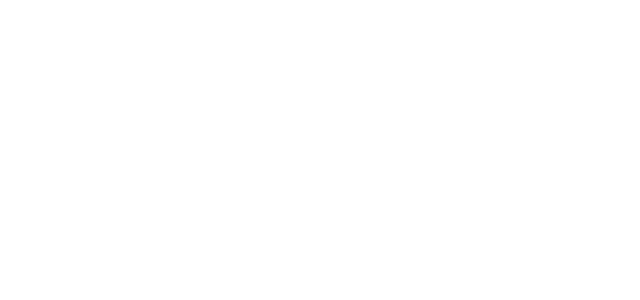
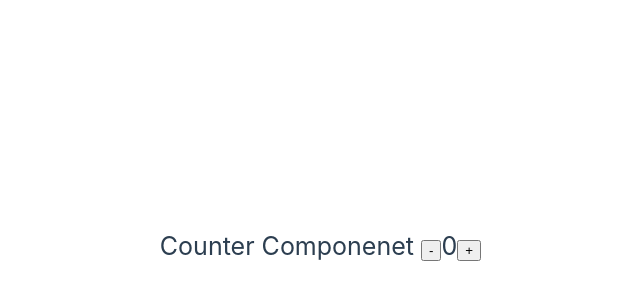
Before and after one commit to we-atul-s001/vue-training-course, a Vue app: page / in a window 1280 px wide. Shown: the part 154-454 px from the top of the page, without its empty margins (159-799 px from the left). Built offline with nearby package versions, Linux system fonts and the light colour scheme.

Commit message:
Counter Component with help of option api

```diff
--- a/src/App.vue
+++ b/src/App.vue
@@ -1,3 +1,3 @@
 <template>
-
+    <counter></counter>
 </template>
--- a/src/components/Counter.vue
+++ b/src/components/Counter.vue
@@ -1,9 +1,35 @@
 <template>
-    <div>
-        Counter Componenet
+  <div class="text-center">
+    Counter Componenet
 
-        <button @click.prevent="decrease">-</button>
-        <span>0</span>
-        <button>+</button>
-    </div>
+    <button @click.prevent="decreaseCounter()">-</button>
+    <span>{{ counter }}</span>
+    <button @click.prevent="increaseCounter()">+</button>
+  </div>
 </template>
+<style>
+.text-center {
+    text-align: center;
+    font-size: 25px;
+}
+</style>
+<script>
+export default{
+    data() {
+        return {
+            counter: 0
+        };
+    },
+    methods: {
+        decreaseCounter()
+        {
+            this.counter--;
+        },
+
+        increaseCounter()
+        {
+            this.counter++;
+        }
+    }
+};
+</script>
```
